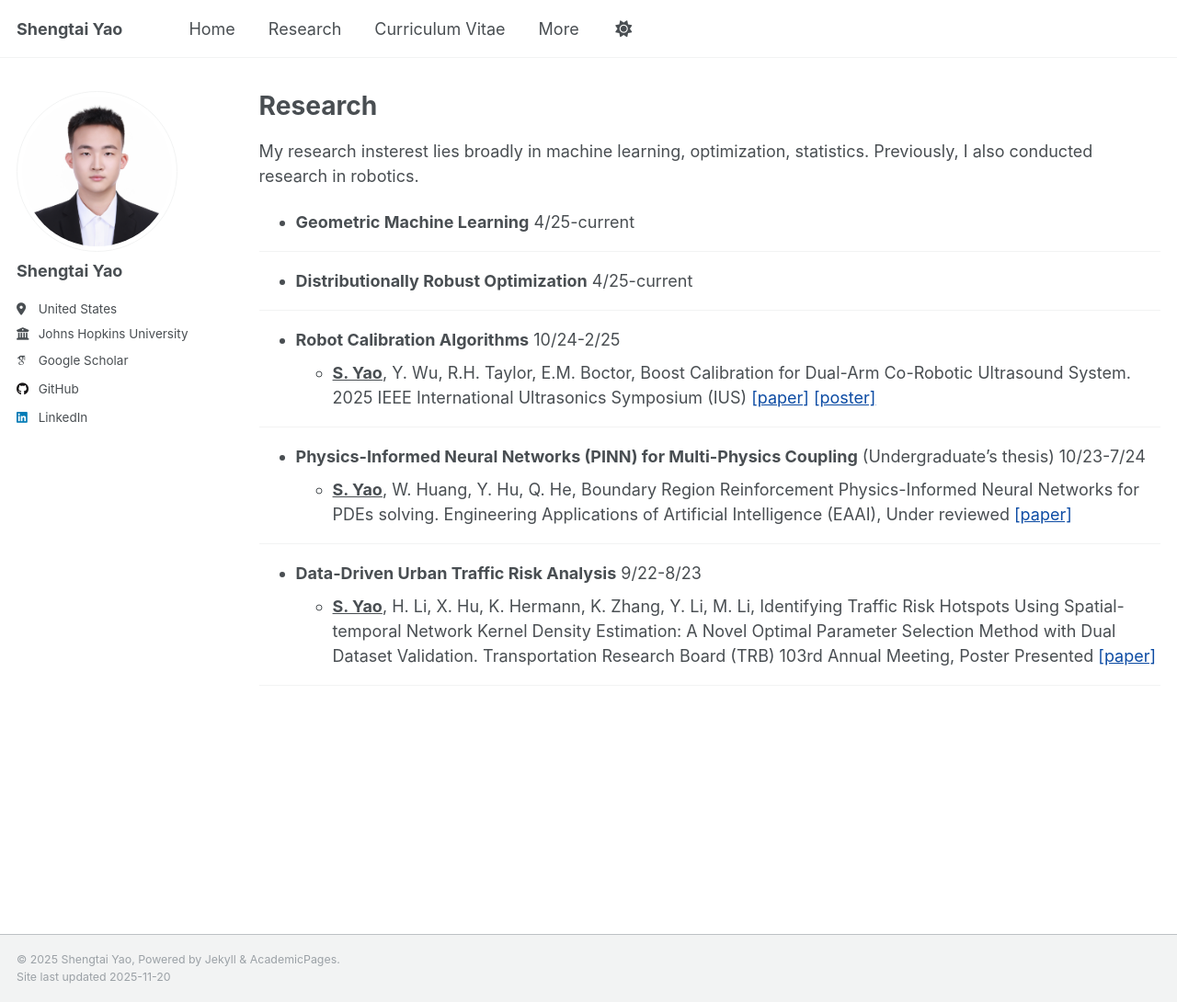
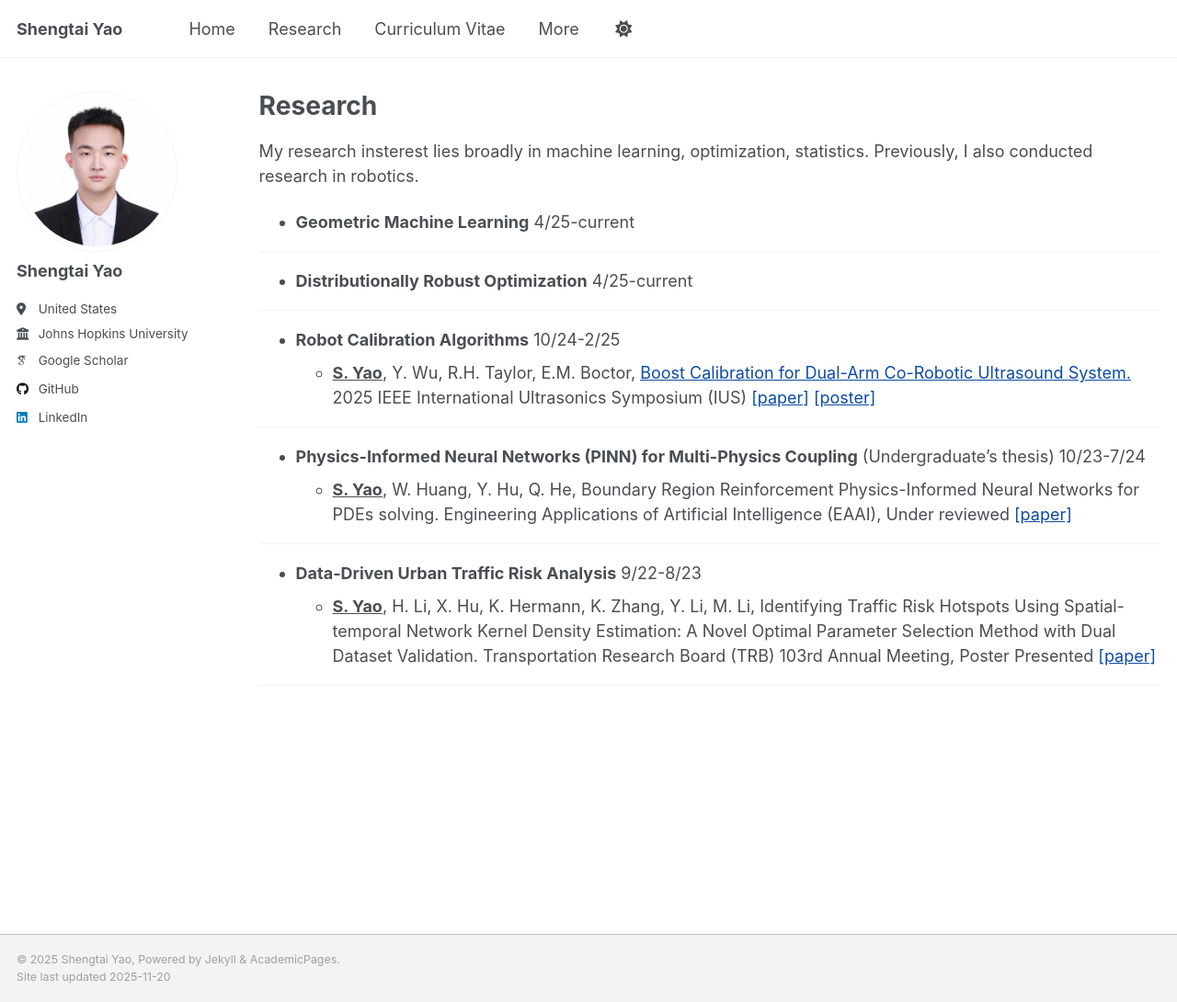
Before and after one commit to Yaoshengtai/Yaoshengtai.github.io, a Jekyll site: the page built from _pages/research.md, in a window 1280 px wide and 1090 px high. Shown: the whole window at 92% size. Built offline with Jekyll 4.4.1, drawn with Linux system fonts in a browser that asks for light colours; some web fonts are replaced; some of the changed lines change nothing that is shown.

Commit message:
Update research.md

```diff
--- a/_pages/research.md
+++ b/_pages/research.md
@@ -17,7 +17,7 @@ My research insterest lies broadly in machine learning, optimization, statistics
 ---
 
 - **Robot Calibration Algorithms** 10/24-2/25
-  - <span style="font-weight:bold; text-decoration:underline;">S. Yao</span>, Y. Wu, R.H. Taylor, E.M. Boctor, Boost Calibration for Dual-Arm Co-Robotic Ultrasound System. 2025 IEEE International Ultrasonics Symposium (IUS)  [\[paper\]](/files/paper/Boost_Calibration_final.pdf) [\[poster\]](/files/poster/Poster_boost_cali.pdf)
+  - <span style="font-weight:bold; text-decoration:underline;">S. Yao</span>, Y. Wu, R.H. Taylor, E.M. Boctor, [Boost Calibration for Dual-Arm Co-Robotic Ultrasound System.](https://ieeexplore.ieee.org/document/11201326) 2025 IEEE International Ultrasonics Symposium (IUS)  [\[paper\]](/files/paper/Boost_Calibration_final.pdf) [\[poster\]](/files/poster/Poster_boost_cali.pdf)
 
 ---
 
```
